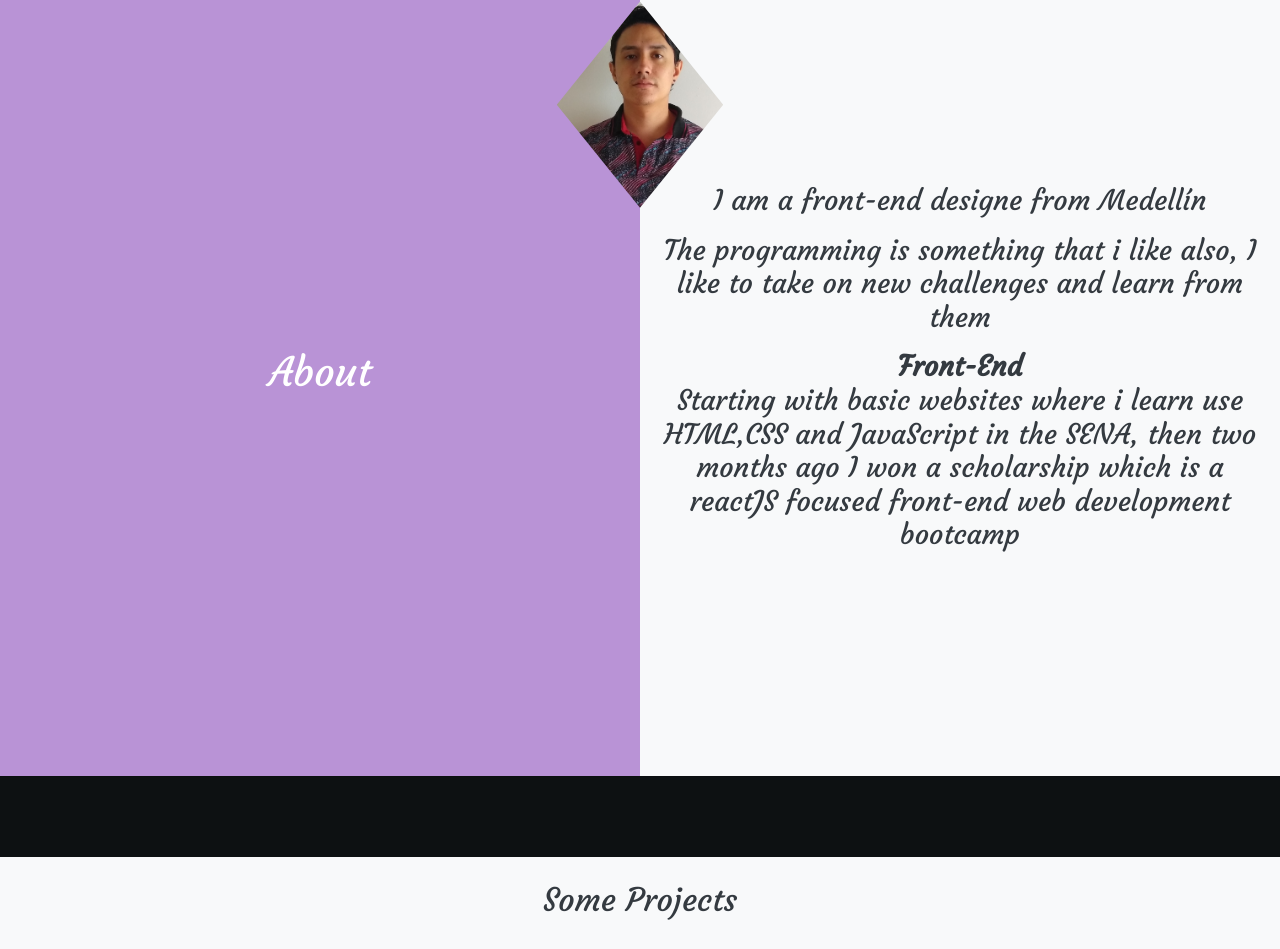
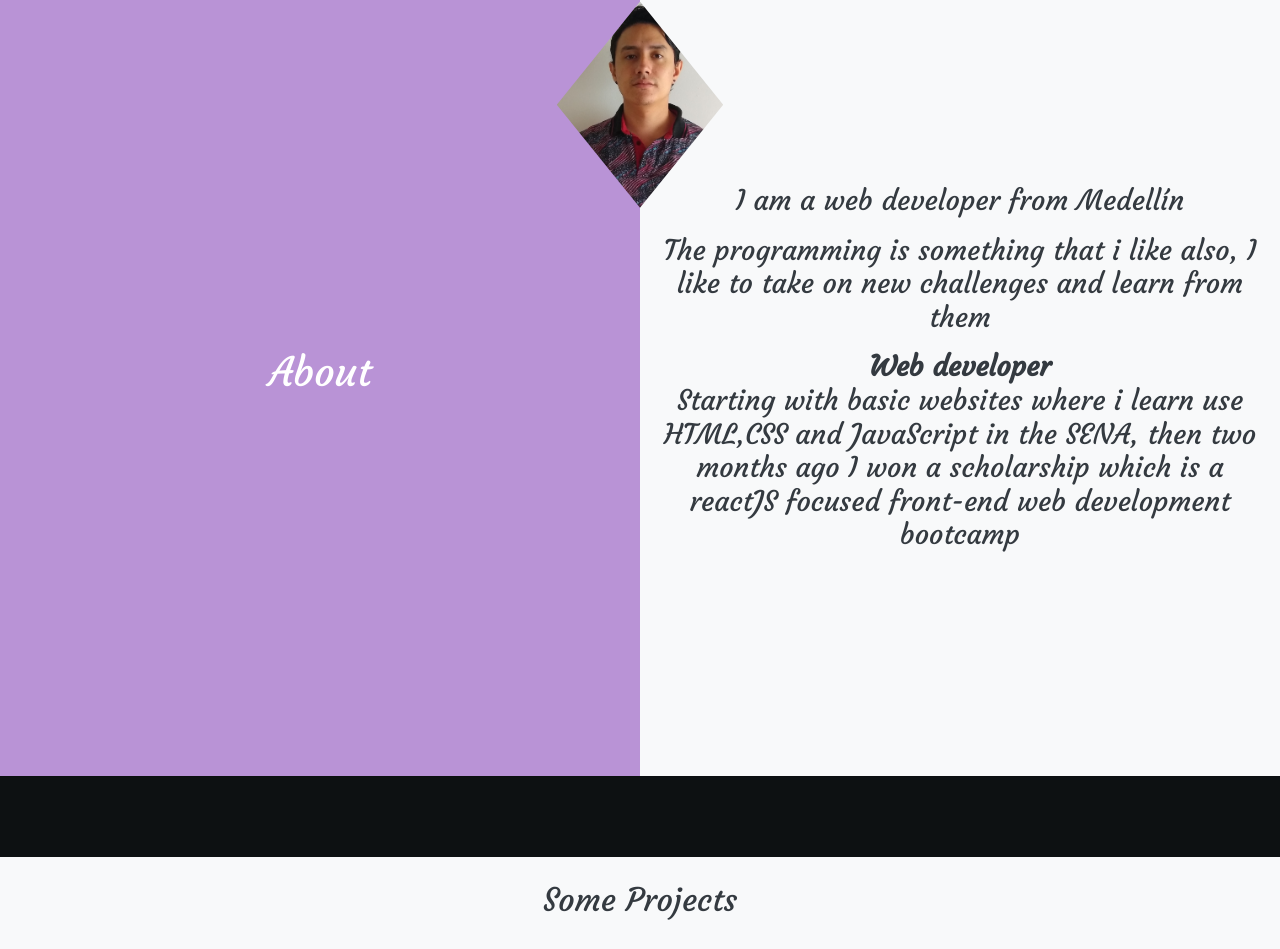
Before and after one commit to JuanTorres8718/Portfolio-React, a React (Create React App) app: page / in a window 1280 px wide. Shown: the part 832-1781 px from the top of the page. Built offline with nearby package versions, Linux system fonts and the light colour scheme.

Commit message:
se corrigio el about

```diff
--- a/src/components/About.js
+++ b/src/components/About.js
@@ -8,10 +8,10 @@ const About = () =>(
             <h1>About</h1>
         </div>
         <div className="info-contact d-flex justify-content-center flex-column col-12 col-md-6 bg-light text-dark h3 m-0">
-            <p>I am a front-end designe from Medellín</p>
+            <p>I am a web developer from Medellín</p>
             <p>The programming is something that i like
                 also, I like to take on new challenges and learn from them</p>
-            <strong>Front-End</strong>
+            <strong>Web developer</strong>
             <p>Starting with basic websites where i learn use HTML,CSS and JavaScript in the SENA, then two months ago I won a scholarship which is a reactJS focused front-end web development bootcamp</p>
         </div>
     </div>
```
